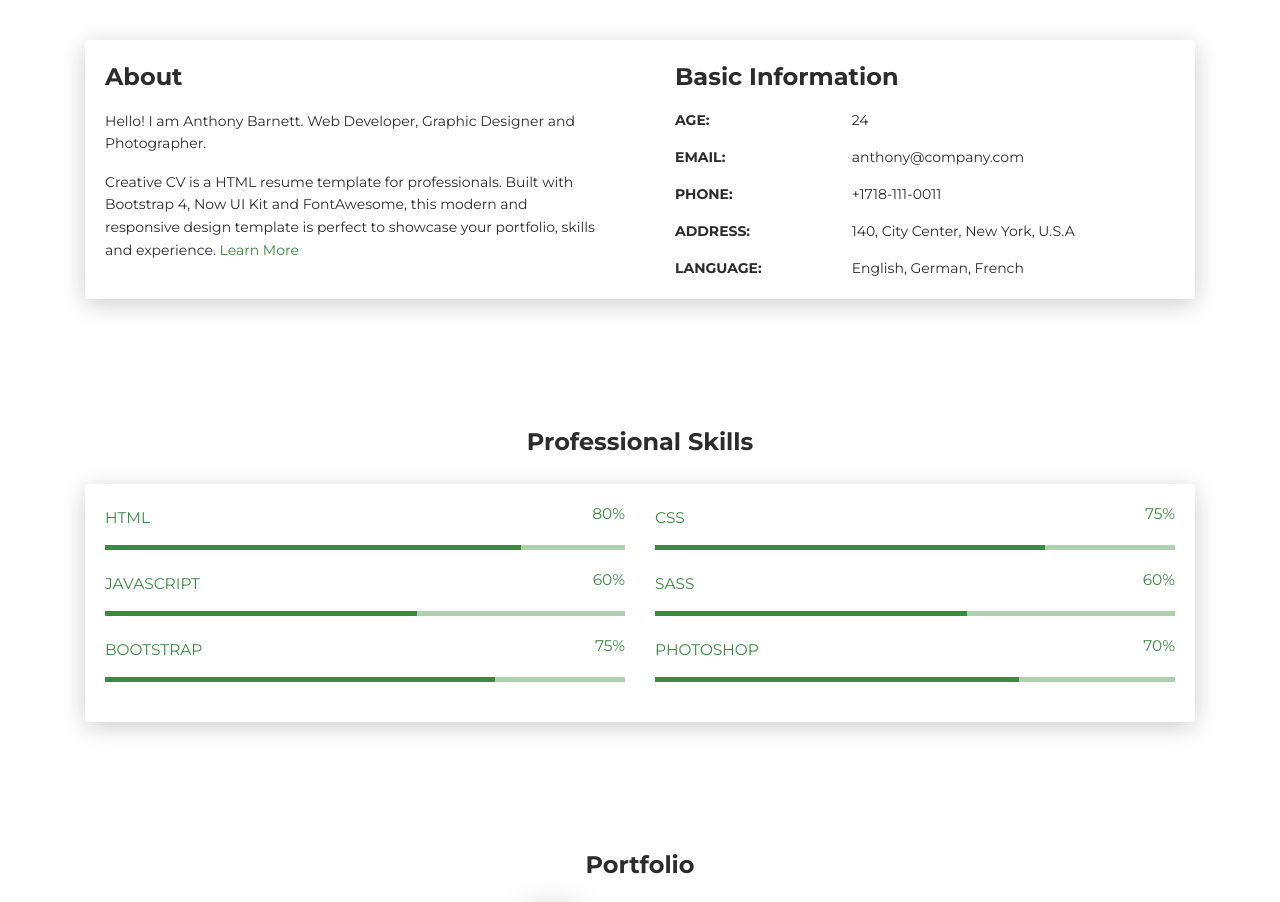
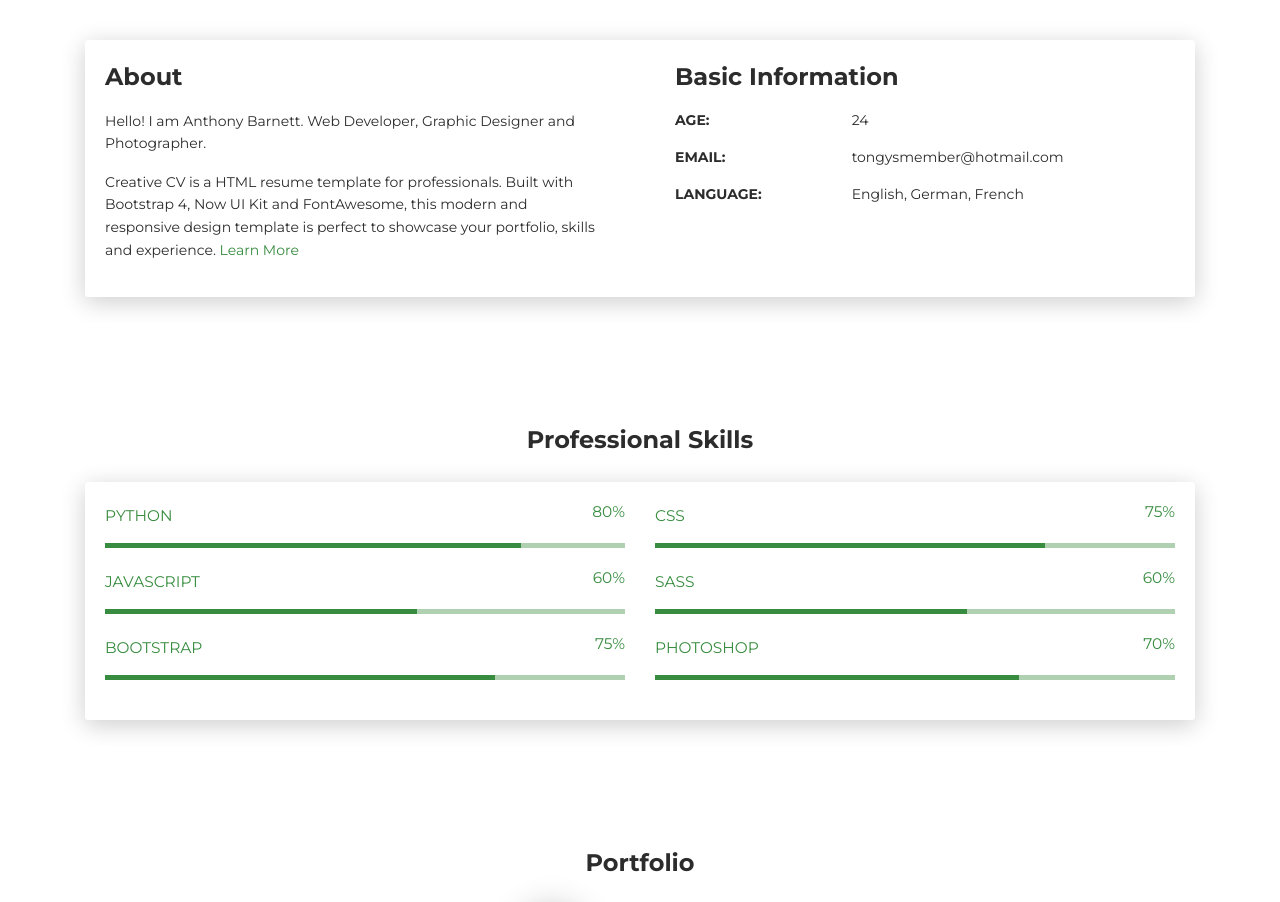
Before and after one commit to tysmember/tysmember.github.io, a plain HTML site: page index.html in a window 1280 px wide. Shown: the part 580-1482 px from the top of the page. Drawn offline with Linux system fonts and the light colour scheme.

Commit message:
Update info

```diff
--- a/index.html
+++ b/index.html
@@ -50,7 +50,8 @@
         <div class="content-center">
           <div class="cc-profile-image"><a href="#"><img src="images/cv.png" alt="Image"/></a></div>
           <div class="h2 title">Mike Tung</div>
-          <p class="category text-white">Web Developer, Graphic Designer,  Photographer</p><a class="btn btn-primary smooth-scroll mr-2" href="#contact" data-aos="zoom-in" data-aos-anchor="data-aos-anchor">Hire Me</a><a class="btn btn-primary" href="#" data-aos="zoom-in" data-aos-anchor="data-aos-anchor">Download CV</a>
+          <!-- <p class="category text-white">Software Engineer</p><a class="btn btn-primary smooth-scroll mr-2" href="#contact" data-aos="zoom-in" data-aos-anchor="data-aos-anchor">Hire Me</a>-->
+          <a class="btn btn-primary" href="#" data-aos="zoom-in" data-aos-anchor="data-aos-anchor">Download CV</a>
         </div>
       </div>
       <div class="section">
@@ -81,15 +82,7 @@
             </div>
             <div class="row mt-3">
               <div class="col-sm-4"><strong class="text-uppercase">Email:</strong></div>
-              <div class="col-sm-8">anthony@company.com</div>
-            </div>
-            <div class="row mt-3">
-              <div class="col-sm-4"><strong class="text-uppercase">Phone:</strong></div>
-              <div class="col-sm-8">+1718-111-0011</div>
-            </div>
-            <div class="row mt-3">
-              <div class="col-sm-4"><strong class="text-uppercase">Address:</strong></div>
-              <div class="col-sm-8">140, City Center, New York, U.S.A</div>
+              <div class="col-sm-8">tongysmember@hotmail.com</div>
             </div>
             <div class="row mt-3">
               <div class="col-sm-4"><strong class="text-uppercase">Language:</strong></div>
@@ -108,7 +101,7 @@
       <div class="card-body">
         <div class="row">
           <div class="col-md-6">
-            <div class="progress-container progress-primary"><span class="progress-badge">HTML</span>
+            <div class="progress-container progress-primary"><span class="progress-badge">Python</span>
               <div class="progress">
                 <div class="progress-bar progress-bar-primary" data-aos="progress-full" data-aos-offset="10" data-aos-duration="2000" role="progressbar" aria-valuenow="60" aria-valuemin="0" aria-valuemax="100" style="width: 80%;"></div><span class="progress-value">80%</span>
               </div>
@@ -456,10 +449,12 @@
           <div class="col-md-9">
             <div class="card mb-0" data-aos="zoom-in">
               <div class="h4 text-center title">Contact Me</div>
+              <p class="h4 text-center title"><strong>Email</strong></p>
+                    <p class="h4 text-center" ><a href="mailto:tongysmember@hotmail.com">tongysmember@hotmail.com</a></p>
               <div class="row">
                 <div class="col-md-6">
                   <div class="card-body">
-                    <form action="https://formspree.io/your@email.com" method="POST">
+                    <!--<form action="https://formspree.io/your@email.com" method="POST">
                       <div class="p pb-3"><strong>Feel free to contact me </strong></div>
                       <div class="row mb-3">
                         <div class="col">
@@ -494,17 +489,14 @@
                           <button class="btn btn-primary" type="submit">Send</button>
                         </div>
                       </div>
-                    </form>
+                    </form>-->
                   </div>
                 </div>
                 <div class="col-md-6">
                   <div class="card-body">
-                    <p class="mb-0"><strong>Address </strong></p>
-                    <p class="pb-2">140, City Center, New York, U.S.A</p>
-                    <p class="mb-0"><strong>Phone</strong></p>
-                    <p class="pb-2">+1718-111-0011</p>
+                    <!--
                     <p class="mb-0"><strong>Email</strong></p>
-                    <p>anthony@company.com</p>
+                    <p>tongysmember@hotmail.com</p>-->
                   </div>
                 </div>
               </div>
@@ -517,8 +509,8 @@
 </div></div>
     </div>
     <footer class="footer">
-      <div class="container text-center"><a class="cc-facebook btn btn-link" href="#"><i class="fa fa-facebook fa-2x " aria-hidden="true"></i></a><a class="cc-twitter btn btn-link " href="#"><i class="fa fa-twitter fa-2x " aria-hidden="true"></i></a><a class="cc-google-plus btn btn-link" href="#"><i class="fa fa-google-plus fa-2x" aria-hidden="true"></i></a><a class="cc-instagram btn btn-link" href="#"><i class="fa fa-instagram fa-2x " aria-hidden="true"></i></a></div>
-      <div class="h4 title text-center">Anthony Barnett</div>
+      <!-- <div class="container text-center"><a class="cc-facebook btn btn-link" href="#"><i class="fa fa-facebook fa-2x " aria-hidden="true"></i></a><a class="cc-twitter btn btn-link " href="#"><i class="fa fa-twitter fa-2x " aria-hidden="true"></i></a><a class="cc-google-plus btn btn-link" href="#"><i class="fa fa-google-plus fa-2x" aria-hidden="true"></i></a><a class="cc-instagram btn btn-link" href="#"><i class="fa fa-instagram fa-2x " aria-hidden="true"></i></a></div> -->
+      <div class="h4 title text-center">Mike Tung</div>
       <div class="text-center text-muted">
         <p>&copy; Creative CV. All rights reserved.<br>Design - <a class="credit" href="https://templateflip.com" target="_blank">TemplateFlip</a></p>
       </div>
```
